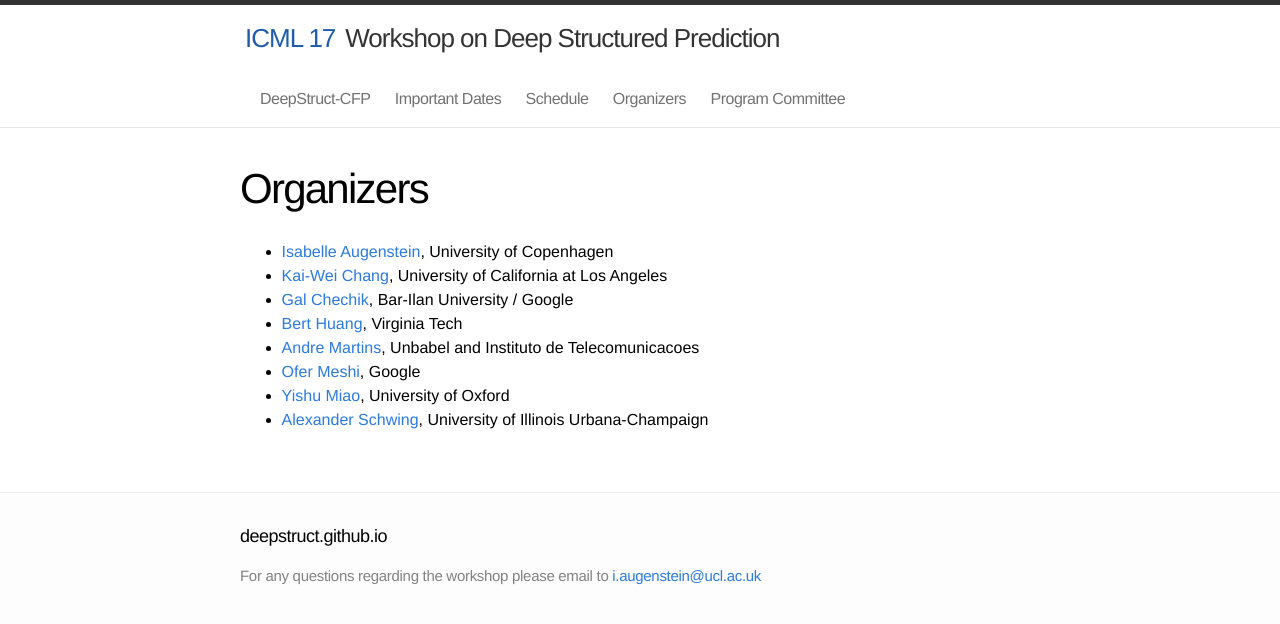
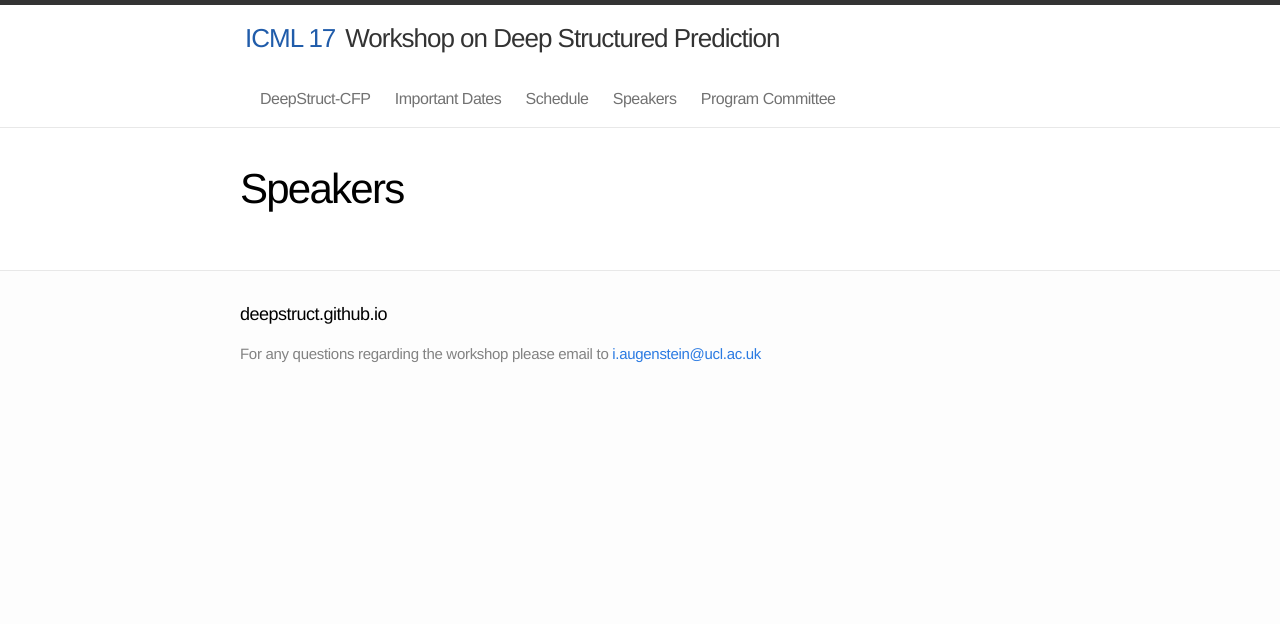
Before and after one commit to deepstruct/deepstruct.github.io, a Jekyll site: the page built from ICML17/6_organizer.md, in a window 1280 px wide. Shown: the top 624 px of the page. Built offline with Jekyll 4.4.1, drawn with Linux system fonts in a browser that asks for light colours.

Commit message:
Update 6_organizer.md

```diff
--- a/ICML17/6_organizer.md
+++ b/ICML17/6_organizer.md
@@ -1,15 +1,6 @@
 ---
 layout: page17
-title: Organizers
-permalink: /ICML17/organizers/
+title: Speakers
+permalink: /ICML17/speakers/
 name: 6
 ---
-
-* [Isabelle Augenstein](http://isabelleaugenstein.github.io), University of Copenhagen
-* [Kai-Wei Chang](http://kwchang.net), University of California at Los Angeles
-* [Gal Chechik](http://chechiklab.biu.ac.il/~gal/), Bar-Ilan University / Google
-* [Bert Huang](berthuang.com), Virginia Tech
-* [Andre Martins](https://www.cs.cmu.edu/~afm/Home.html), Unbabel and Instituto de Telecomunicacoes
-* [Ofer Meshi](https://sites.google.com/site/ofermeshi/), Google
-* [Yishu Miao](https://www.cs.ox.ac.uk/people/yishu.miao/), University of Oxford
-* [Alexander Schwing](http://www.alexander-schwing.de/), University of Illinois Urbana-Champaign
```
